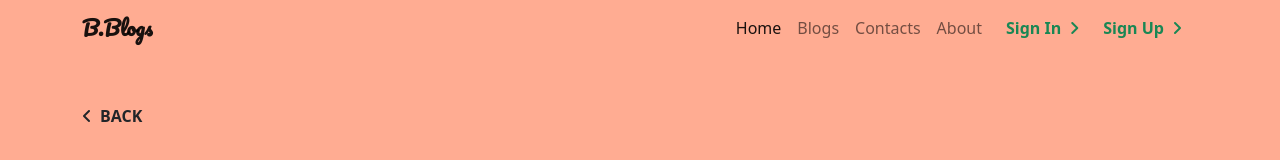
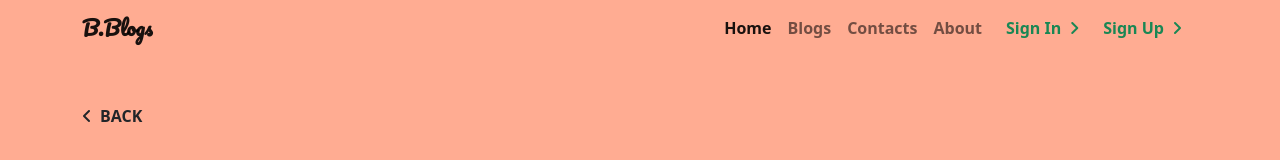
Before and after one commit to Meritdike/CRUD-operation-using-JSONPlaceholder, a plain HTML site: page read-post.html in a window 1280 px wide. Shown: the top 160 px of the page. Drawn offline with Linux system fonts and the light colour scheme.

```diff
--- a/read-post.html
+++ b/read-post.html
@@ -13,7 +13,7 @@
 </head>
 <body>
     <header>
-        <nav class="navbar navbar-expand-lg navbar-light bg-navbar">
+        <nav class="navbar navbar-expand-lg navbar-light bg-navbar fw-bold">
             <div class="container">
               <a class="navbar-brand fw-bold" href="#" style="font-family: 'Pacifico', cursive;">B.Blogs</a>
               <button class="navbar-toggler" type="button" data-bs-toggle="collapse" data-bs-target="#navbarSupportedContent" aria-controls="navbarSupportedContent" aria-expanded="false" aria-label="Toggle navigation">
```
